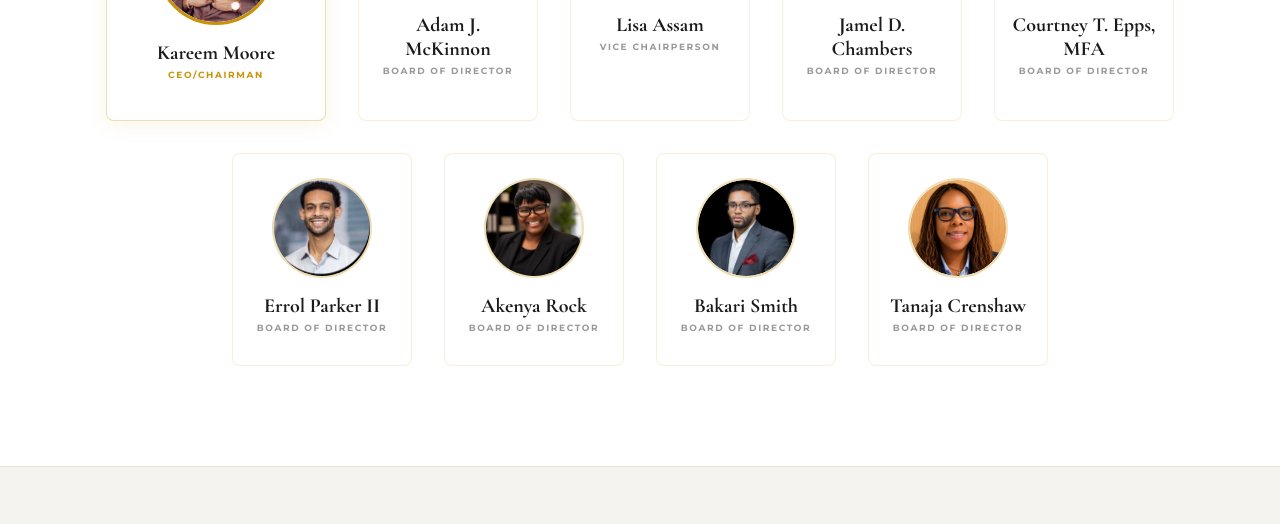
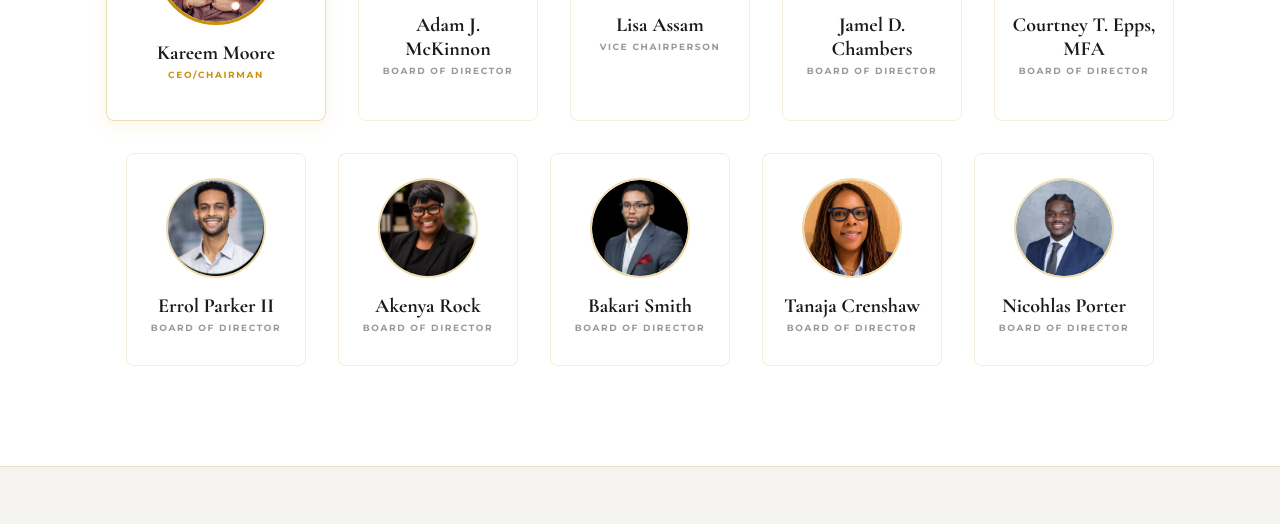
Before and after one commit to SerStakeAlot/Achieve-Moore, a plain HTML site: page board.html in a window 1280 px wide. Shown: the part 720-1244 px from the top of the page. Drawn offline with nearby package versions, Linux system fonts and the light colour scheme.

Commit message:
Add Nicohlas Porter to Board of Directors with bio

```diff
--- a/board.html
+++ b/board.html
@@ -632,6 +632,15 @@
         <div class="member-role">Board of Director</div>
         <div class="member-bio"><strong>Tanaja Crenshaw</strong> is an accomplished executive professional with 20+ years of experience supporting senior leadership and driving organizational excellence. As Executive Assistant to the President at Newell Brands, she leads executive operations, strategic initiatives, and cross-functional collaboration. She holds a B.S. in Elementary Education and will earn her MBA in Marketing in August 2026. As an Achieve M.O.O.R.E. Board Member, Tanaja advances the mission through servant leadership, strategic thinking, and community engagement, and is passionate about creating opportunities that empower individuals, strengthen communities, and inspire future leaders. Outside of work, she enjoys traveling, creative design projects, and designing custom accessories.</div>
       </div>
+      <div class="member-card has-bio" tabindex="0">
+        <div class="member-photo">
+          <img src="assets/team/Nico.jpg" alt="Nicohlas Porter" style="object-position: center top;" onerror="this.remove()" />
+          <span class="photo-placeholder">BD</span>
+        </div>
+        <div class="member-name">Nicohlas Porter</div>
+        <div class="member-role">Board of Director</div>
+        <div class="member-bio"><strong>Nicohlas Porter</strong> is a licensed investment professional, community builder, and cofounder of Achieve M.O.O.R.E. Foundation, Inc. His journey began as Vice President of the organization, where he discovered a passion for helping others &mdash; one that now fuels his mission to equip families and the next generation with the financial literacy to build lasting success. In the foundation&rsquo;s early days, Nicohlas launched a clothing brand, Clockwise, to help cover startup expenses. Its motto, &ldquo;Use your time wisely,&rdquo; is one he lives by every day. His belief is simple: the goal is not only to succeed, but as you succeed, bring others with you.</div>
+      </div>
     </div>
 
   </div>
```
Also changed, not shown: assets/team/Nico.jpg (added).
